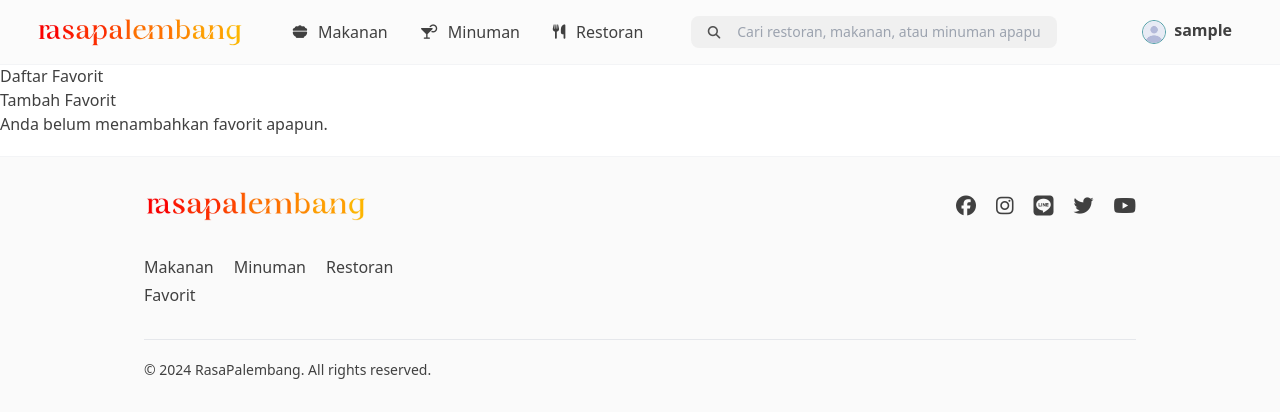
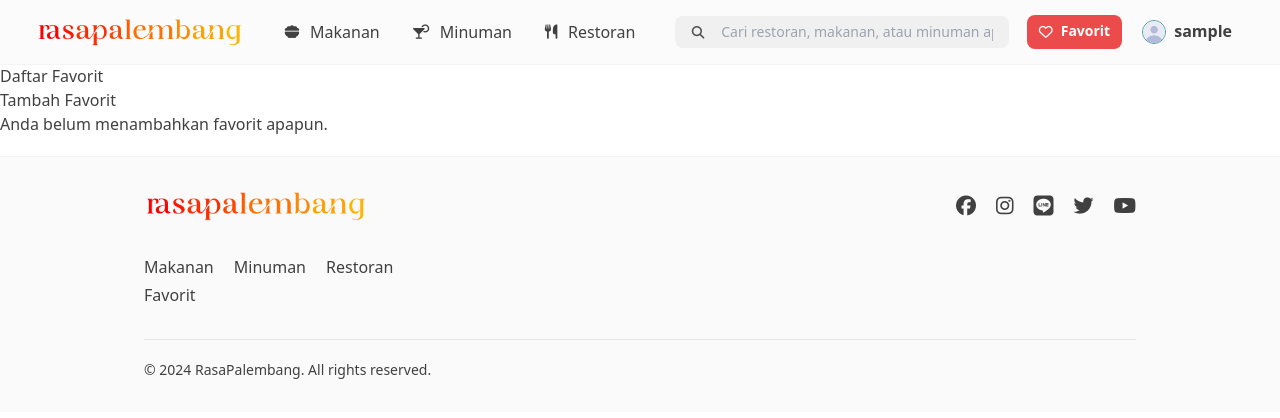
Before and after one commit to D02-PBP-2024/RasaPalembang, a Django app: page /favorit/ in a window 1280 px wide. Shown: the top 418 px of the page. Run offline with Django 5.2, Linux system fonts and the light colour scheme; the visitor is signed in with stand-in values (Sample User, id 1); some libraries are stand-ins or nearby versions.

Commit message:
feat: update navbar links

```diff
--- a/templates/navbar.html
+++ b/templates/navbar.html
@@ -3,7 +3,7 @@
     <div class="border-b border-gray-100 backdrop-blur supports-[backdrop-filter]:bg-[#fafafa]/80">
         <div
             class="relative mx-auto flex h-[64px] w-[calc(100%-32px)] max-w-[1818px] items-center justify-between md:w-[calc(100%-72px)]">
-            <div class="flex flex-1 gap-3 md:gap-6 xl:gap-12">
+            <div class="flex flex-1 gap-3 md:gap-6 xl:gap-10">
                 <button class="xl:hidden text-base sm:text-lg mobile-menu-button">
                     <i class="fa-solid fa-bars -translate-y-[1.5px]"></i>
                 </button>
@@ -16,7 +16,8 @@
                         <i class="fa-solid fa-bowl-food scale-90"></i>
                         <span>Makanan</span>
                     </a>
-                    <a href="{% url 'minuman:show_minuman' %}" class="hover:text-neutral-600 transition flex gap-2.5 items-center">
+                    <a href="{% url 'minuman:show_minuman' %}"
+                        class="hover:text-neutral-600 transition flex gap-2.5 items-center">
                         <i class="fa-solid fa-martini-glass-citrus scale-90"></i>
                         <span>Minuman</span>
                     </a>
@@ -26,21 +27,27 @@
                         <span>Restoran</span>
                     </a>
                 </nav>
-                <form class="flex max-md:hidden text-neutral-600 flex-1 text-sm">
+                <form class="flex max-lg:hidden text-neutral-600 flex-1 text-sm">
                     <button type="submit" class="px-4 py-1.5 rounded-l-lg bg-neutral-200/50">
                         <i class="fa-solid fa-magnifying-glass scale-90"></i>
                     </button>
                     <input
-                        class="focus:outline-none rounded-r-lg bg-neutral-200/50 pr-4 py-1.5 max-xl:flex-1 xl:w-80 2xl:w-96"
+                        class="focus:outline-none rounded-r-lg bg-neutral-200/50 pr-4 py-1.5 max-xl:flex-1 xl:w-72 2xl:w-96"
                         placeholder="Cari restoran, makanan, atau minuman apapun" type="text">
                 </form>
             </div>
-            <div class="flex gap-1 md:gap-2 md:pl-4 xl:pl-0 max-sm:text-xs max-md:text-sm">
+            <div class="flex items-center gap-1 md:gap-2 md:pl-4 xl:pl-0 max-sm:text-xs max-md:text-sm">
                 {% if request.user.is_authenticated %}
+                <a href="{% url 'favorit:show_favorit' %}"
+                    class="h-fit max-sm:hidden flex gap-2 items-center justify-center bg-[#eb4b4b] hover:bg-[#c93e3e] text-white text-sm rounded-lg transition duration-300 rounded-lg-xl px-2 md:px-3 py-1.5 font-semibold">
+                    <i class="fa-regular fa-heart"></i>
+                    <span class="pb-0.5">Favorit</span>
+                </a>
                 <a href="{% url 'detail_profile' request.user.username %}"
                     class="flex gap-2 items-center justify-center hover:bg-neutral-200/50 rounded-lg transition duration-300 rounded-lg-xl px-2 md:px-3 py-1.5 text-base font-semibold">
-                    <img src="{% if request.user.foto %} {{ request.user.foto.url }} {% else %} {% static 'images/avatar.png' %} {% endif %}" alt="avatar" class="w-6 h-6 rounded-full border border-[#4f9da6]">
-                    <span class="pb-1">
+                    <img src="{% if request.user.foto %} {{ request.user.foto.url }} {% else %} {% static 'images/avatar.png' %} {% endif %}"
+                        alt="avatar" class="w-6 h-6 rounded-full border border-[#4f9da6]">
+                    <span class="pb-0.5">
                         {{ request.user.username }}
                     </span>
                 </a>
@@ -58,12 +65,11 @@
     </div>
     <div class="hidden xl:hidden bg-[#fafafa] py-2" id="mobile-menu">
         <nav class="flex flex-col">
-            <a href=""
-                class="mx-auto border w-full px-4 py-4 hover:text-neutral-600 transition flex gap-2.5 items-center">
+            <a href="" class="mx-auto w-full px-4 py-4 hover:text-neutral-600 transition flex gap-2.5 items-center">
                 <i class="fa-solid fa-bowl-food scale-90"></i>
                 <span>Makanan</span>
             </a>
-            <a href=""
+            <a href="{% url 'minuman:show_minuman' %}"
                 class="mx-auto border w-full px-4 py-4 hover:text-neutral-600 transition flex gap-2.5 items-center">
                 <i class="fa-solid fa-martini-glass-citrus scale-90"></i>
                 <span>Minuman</span>
@@ -72,6 +78,11 @@
                 class="mx-auto border w-full px-4 py-4 hover:text-neutral-600 transition flex gap-2.5 items-center">
                 <i class="fa-solid fa-utensils scale-90"></i>
                 <span>Restoran</span>
+            </a>
+            <a href="{% url 'favorit:show_favorit' %}"
+                class="mx-auto w-full px-4 py-4 hover:text-neutral-600 transition flex gap-2.5 items-center">
+                <i class="fa-solid fa-heart scale-90"></i>
+                <span>Favorit</span>
             </a>
         </nav>
     </div>
```
